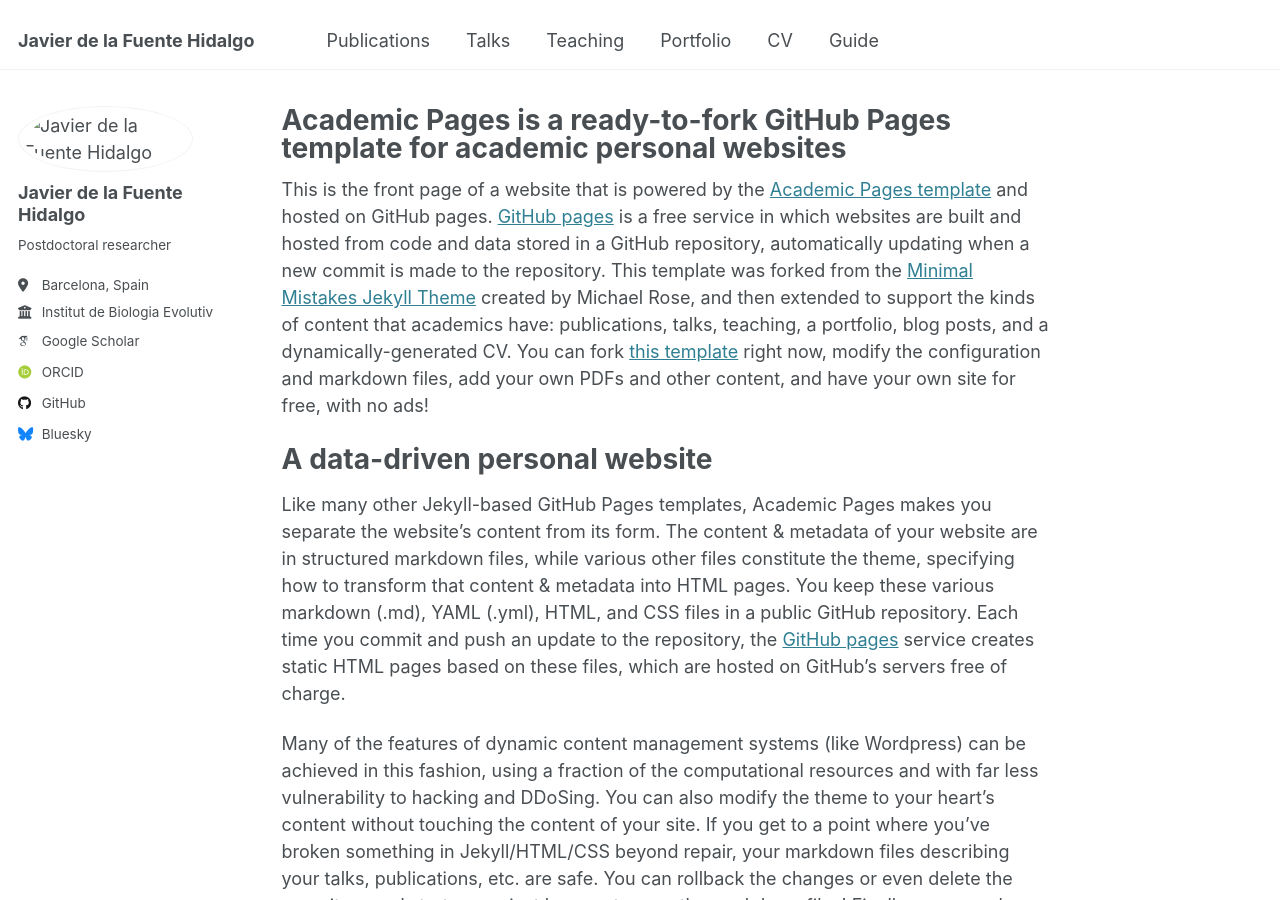
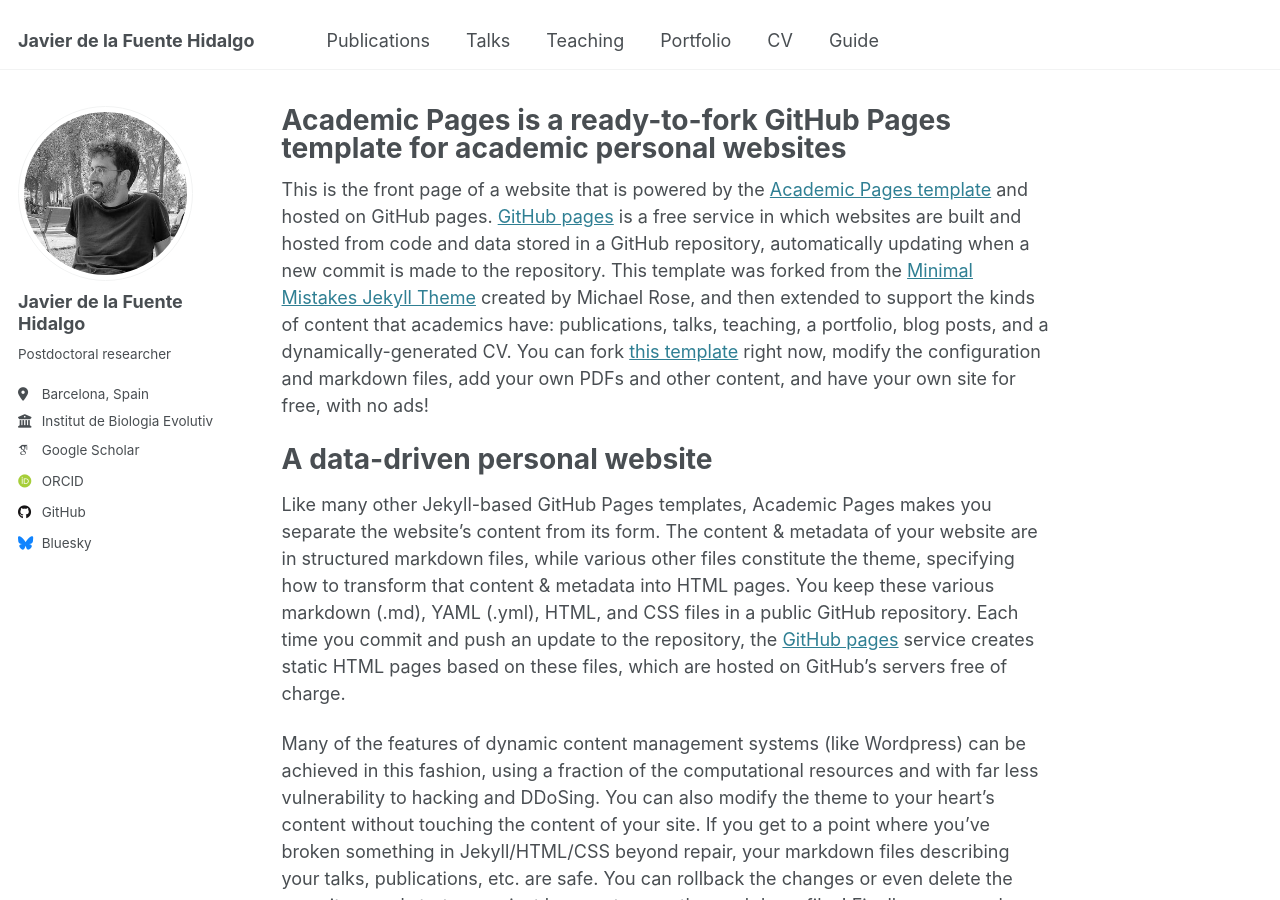
Before and after one commit to DelaFuenteJavier/delafuentejavier.github.io, a Jekyll site: the page built from _pages/about.md, in a window 1280 px wide and 900 px high. Built offline with Jekyll 4.4.1, drawn with Linux system fonts in a browser that asks for light colours; some web fonts are replaced.

Commit message:
Update _config.yml

```diff
--- a/_config.yml
+++ b/_config.yml
@@ -27,7 +27,7 @@ read_more                : "disabled" # if enabled, adds "Read more" links to ex
 #               Additional customization can be done by editing /_includes/author-profile.html
 author:
   # Biographic information
-  avatar           : "/images/profile.png"
+  avatar           : "JDLF.png"
   name             : "Javier de la Fuente Hidalgo"
   pronouns         : # example: "she/her"
   bio              : "Postdoctoral researcher"
```
